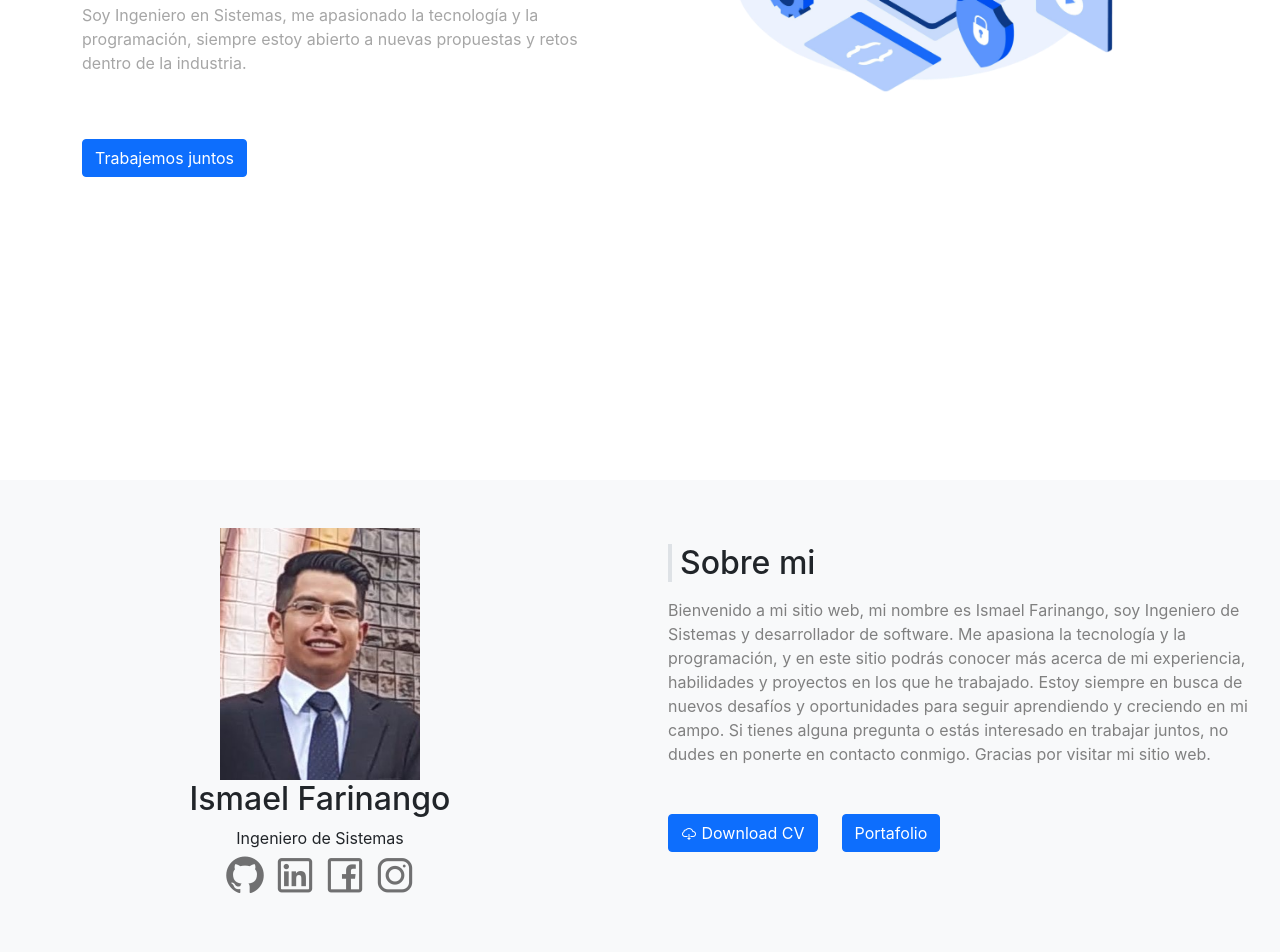
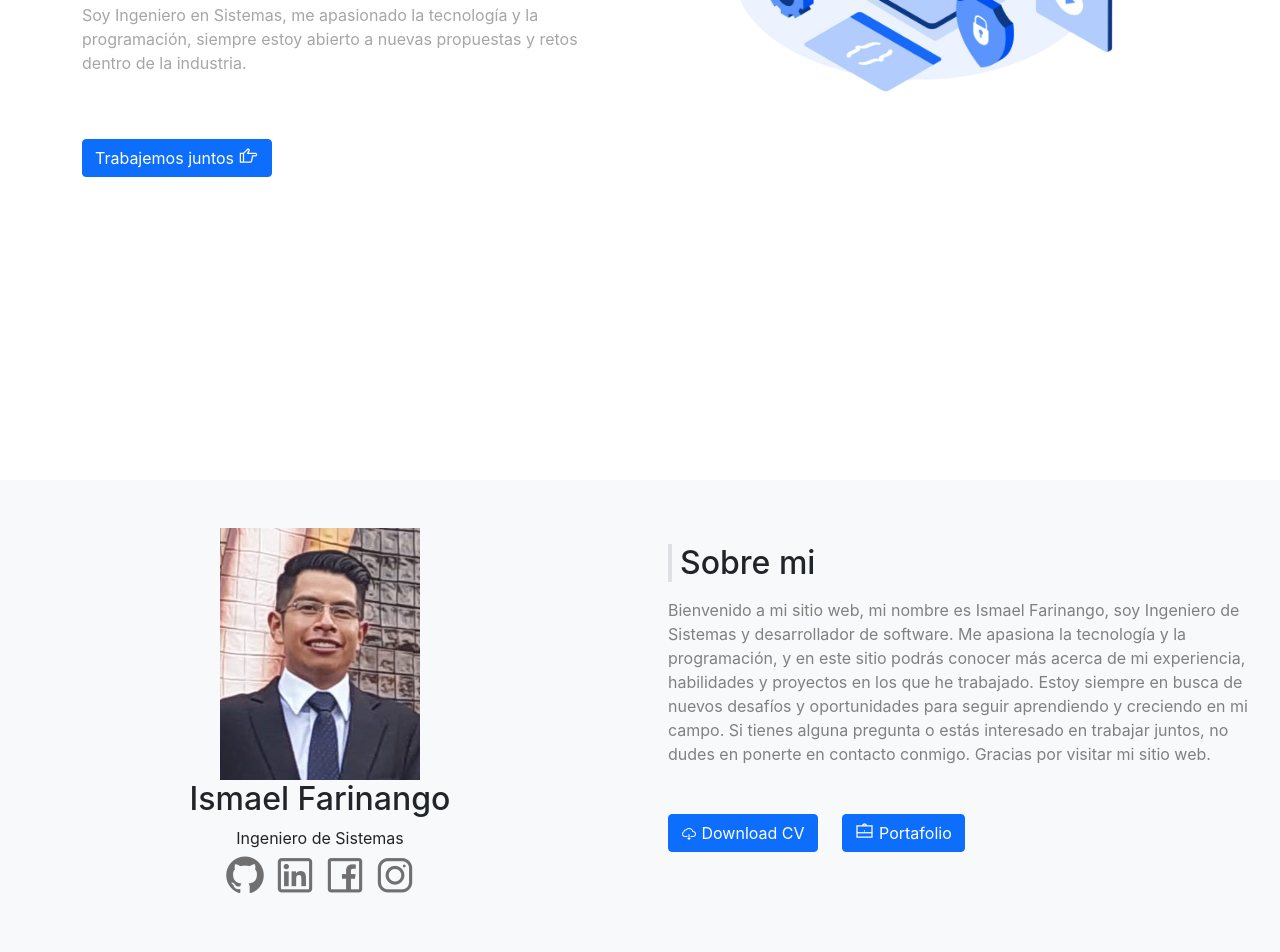
Before and after one commit to ismaelfari1996/ismael-portafolio, a React (Create React App) app: page / in a window 1280 px wide. Shown: the part 320-1272 px from the top of the page. Built offline with nearby package versions, Linux system fonts and the light colour scheme; no server answers.

Commit message:
change update

```diff
--- a/src/Components/home/About.js
+++ b/src/Components/home/About.js
@@ -32,7 +32,7 @@ export default function About() {
                         </p>
                         <div className="d-flex mx-auto my-5">
                             <a className="btn btn-primary" href={ConfigValue.cv} target={"_blank"} rel="noopener noreferrer"> <i class="las la-cloud-download-alt"></i> Download CV</a>
-                            <a className="btn btn-primary ms-4" href="#projects">Portafolio</a>
+                            <a className="btn btn-primary ms-4" href="#projects"><i class="las la-briefcase fs-5"></i> Portafolio</a>
                         </div>
                     </div>
                 </div>
--- a/src/Components/home/Landingpage.js
+++ b/src/Components/home/Landingpage.js
@@ -11,7 +11,7 @@ export default function Landingpage() {
                     <h1 style={{"color":"#a6a6a6"}}>Desarrollador de Software.</h1>
                     <p style={{"color":"#a6a6a6"}}>Soy Ingeniero en Sistemas, me apasionado la tecnología y la programación,
                       siempre estoy abierto a nuevas propuestas y retos dentro de la industria.</p>
-                    <a className="btn btn-primary mt-5" href="#contact">Trabajemos juntos</a>
+                    <a className="btn btn-primary mt-5 align-items-center" href="#contact">Trabajemos juntos <i class="las la-hand-point-right fs-5"></i></a>
                 </div>
                 <div className="col-md-6 col-sm-6  d-flex align-items-center py-5 d-none d-sm-block ">
                     <img src={LoadImg} alt="Imagen" className="img-fluid py-4" />
```
